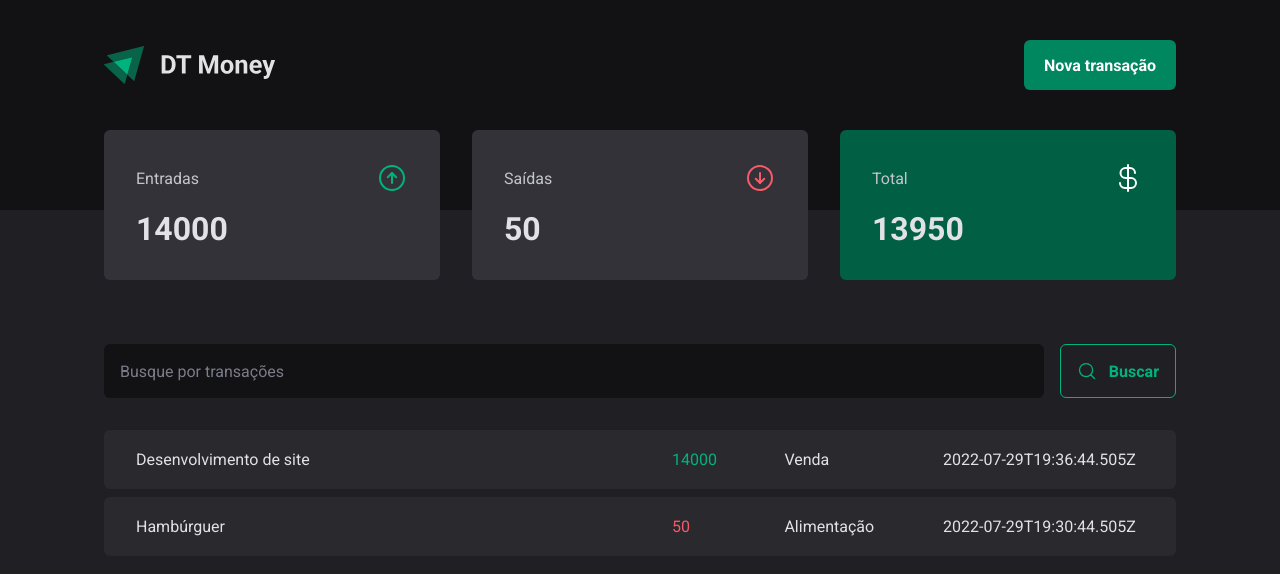
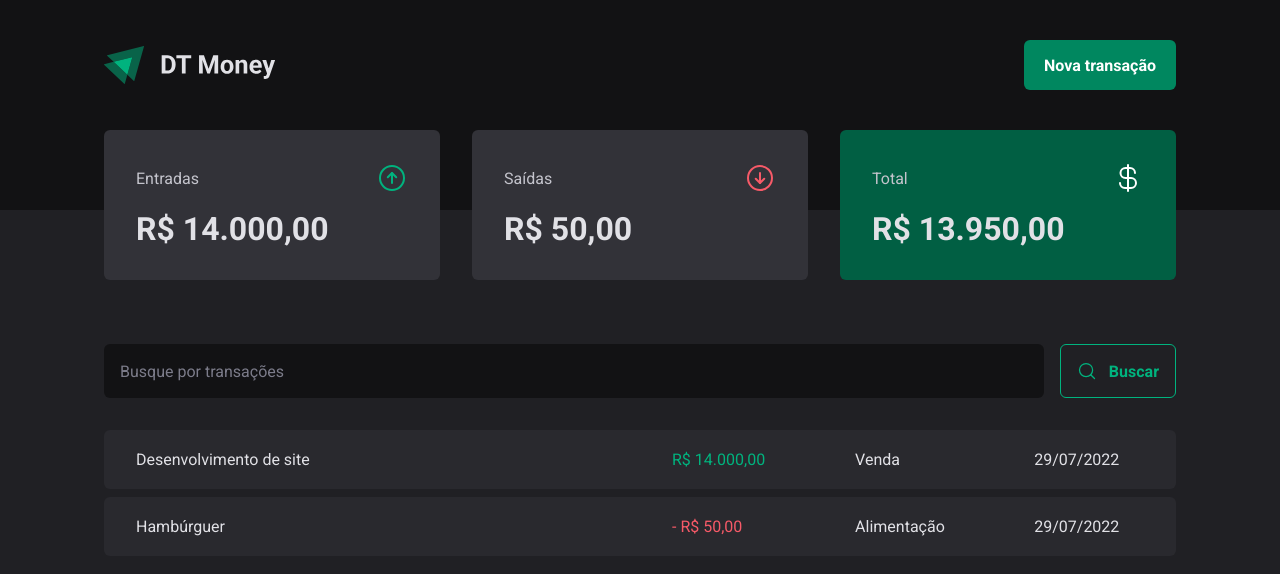
Before and after one commit to viniciusmendite/ignite-dt-money, a React (Vite) app: page / in a window 1280 px wide. Shown: the top 574 px of the page. Built offline with nearby package versions, Linux system fonts and the light colour scheme; data requests are answered from the project's data file.

Commit message:
feat: format price and date

```diff
--- a/src/components/Summary/index.tsx
+++ b/src/components/Summary/index.tsx
@@ -1,6 +1,8 @@
 import { ArrowCircleDown, ArrowCircleUp, CurrencyDollar } from 'phosphor-react';
 import { useContext } from 'react';
+
 import { TransactionsContext } from '../../contexts/TransactionsContext';
+import { priceFormatter } from '../../utils/formatter';
 
 import { SummaryContainer, SummaryCard } from './styles';
 
@@ -34,7 +36,7 @@
           <ArrowCircleUp size={32} color="#00b37e" />
         </header>
 
-        <strong>{summary.income}</strong>
+        <strong>{priceFormatter.format(summary.income)}</strong>
       </SummaryCard>
 
       <SummaryCard>
@@ -43,7 +45,7 @@
           <ArrowCircleDown size={32} color="#f75a68" />
         </header>
 
-        <strong>{summary.outcome}</strong>
+        <strong>{priceFormatter.format(summary.outcome)}</strong>
       </SummaryCard>
 
       <SummaryCard variant="green">
@@ -52,7 +54,7 @@
           <CurrencyDollar size={32} color="#ffffff" />
         </header>
 
-        <strong>{summary.total}</strong>
+        <strong>{priceFormatter.format(summary.total)}</strong>
       </SummaryCard>
     </SummaryContainer>
   );
--- a/src/pages/Transactions/index.tsx
+++ b/src/pages/Transactions/index.tsx
@@ -5,6 +5,7 @@
 import { SearchForm } from './components/SearchForm';
 
 import { TransactionsContext } from '../../contexts/TransactionsContext';
+import { dateFormatter, priceFormatter } from '../../utils/formatter';
 
 import {
   PriceHighlight,
@@ -30,11 +31,12 @@
                 <td width="50%">{transaction.description}</td>
                 <td>
                   <PriceHighlight variant={transaction.type}>
-                    {transaction.price}
+                    {transaction.type === 'outcome' && '- '}
+                    {priceFormatter.format(transaction.price)}
                   </PriceHighlight>
                 </td>
                 <td>{transaction.category}</td>
-                <td>{transaction.createdAt}</td>
+                <td>{dateFormatter.format(new Date(transaction.createdAt))}</td>
               </tr>
             ))}
           </tbody>
--- /dev/null
+++ b/src/utils/formatter.ts
@@ -0,0 +1,6 @@
+export const dateFormatter = new Intl.DateTimeFormat('pt-BR');
+
+export const priceFormatter = new Intl.NumberFormat('pt-BR', {
+  style: 'currency',
+  currency: 'BRL',
+});
```
